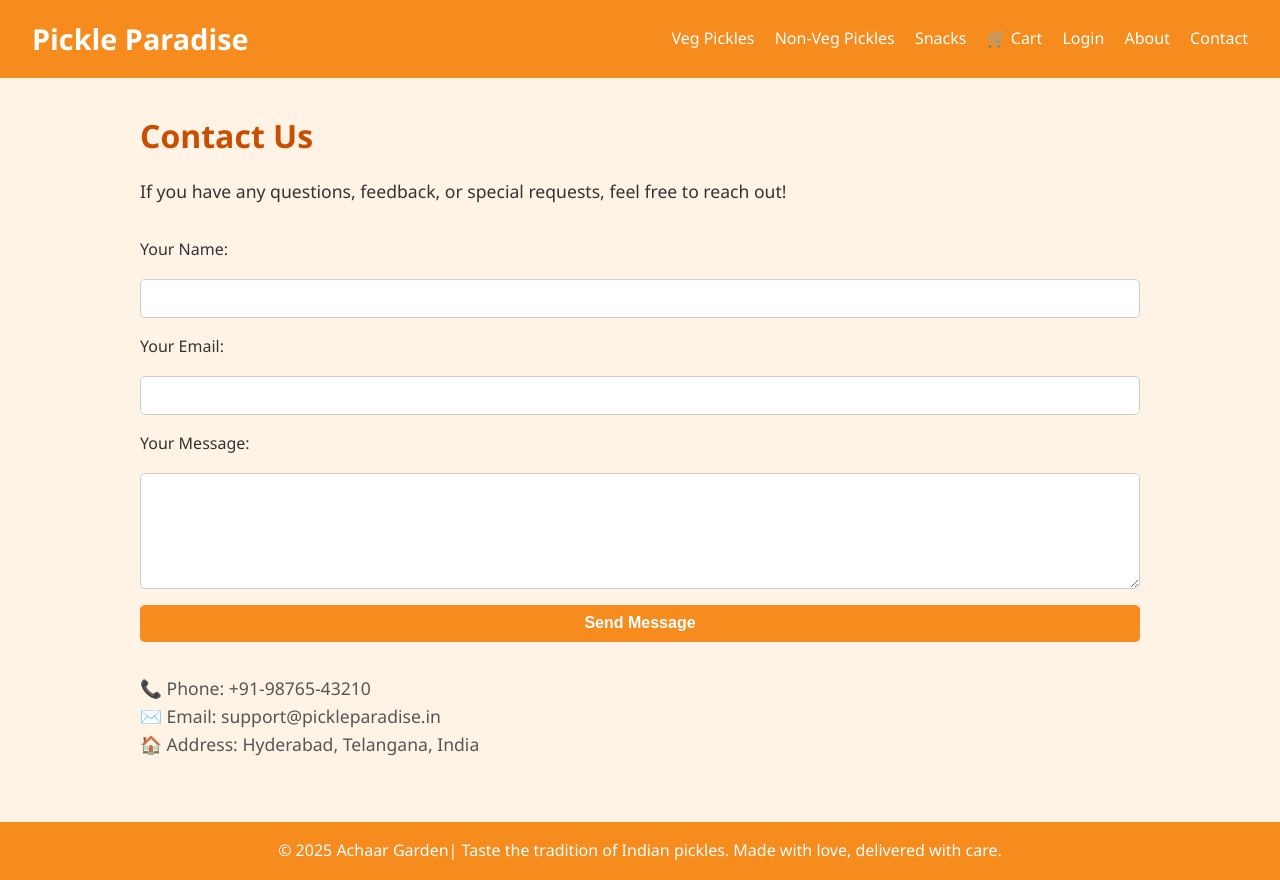
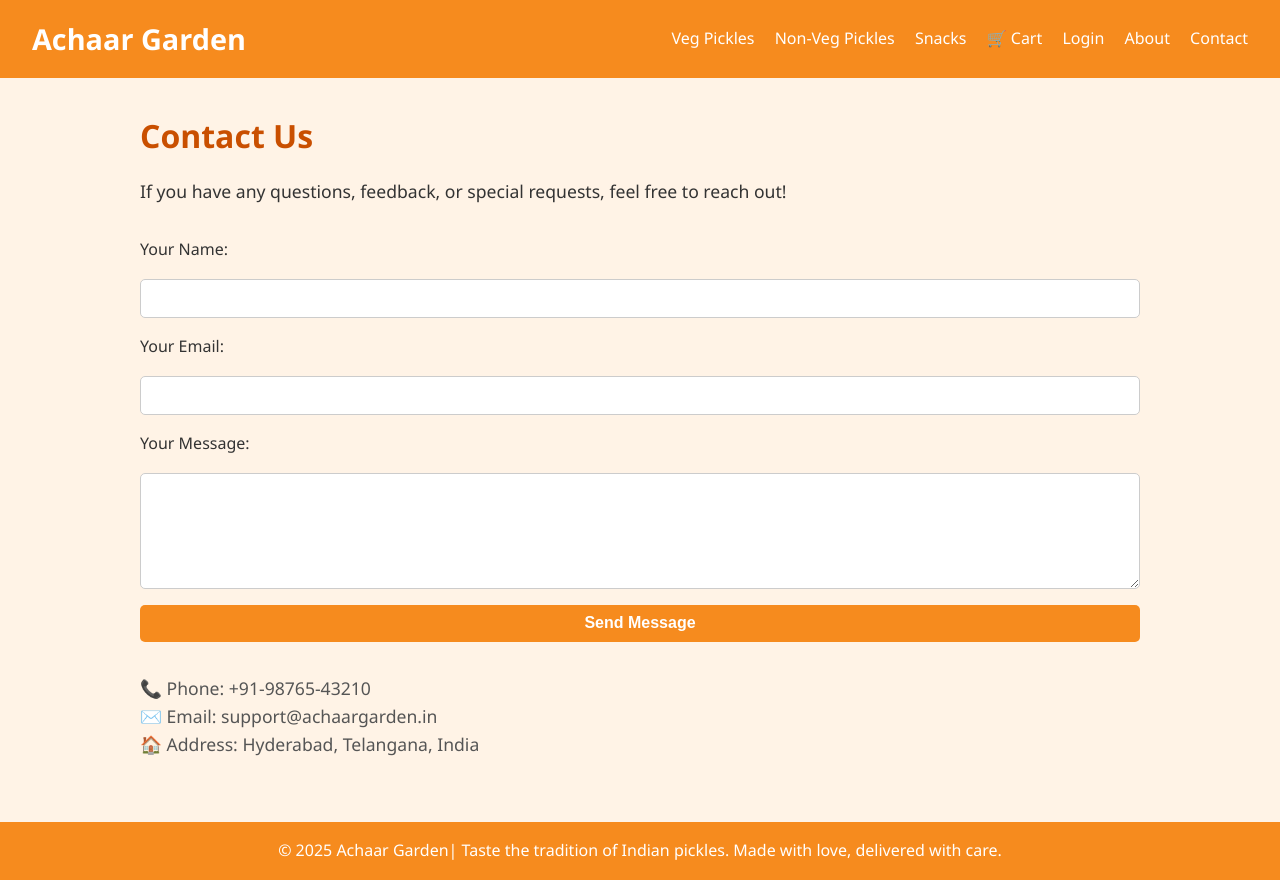
Before and after one commit to MythiliKancharla/Homemadepickle, a Flask app: page /contact in a window 1280 px wide. Run offline with Flask 3, Linux system fonts and the light colour scheme.

Commit message:
Update contact.html

```diff
--- a/templates/contact.html
+++ b/templates/contact.html
@@ -3,7 +3,7 @@
 <head>
   <meta charset="UTF-8" />
   <meta name="viewport" content="width=device-width, initial-scale=1.0"/>
-  <title>Contact Us | Pickle Paradise</title>
+  <title>Contact Us | Achaar Garden</title>
   <link rel="stylesheet" href="{{ url_for('static', filename='style.css') }}">
 
 </head>
@@ -11,7 +11,7 @@
 
   <!-- Header -->
   <header class="main-header">
-    <div class="logo">Pickle Paradise</div>
+    <div class="logo">Achaar Garden</div>
     <nav class="nav-bar">
       <a href="{{ url_for('veg_pickles') }}">Veg Pickles</a>
       <a href="{{ url_for('non_vegpickles') }}">Non-Veg Pickles</a>
@@ -44,7 +44,7 @@
 
       <p class="contact-info">
         📞 Phone: +91-98765-43210<br>
-        ✉️ Email: support@pickleparadise.in<br>
+        ✉️ Email: support@achaargarden.in<br>
         🏠 Address: Hyderabad, Telangana, India
       </p>
     </div>
```
